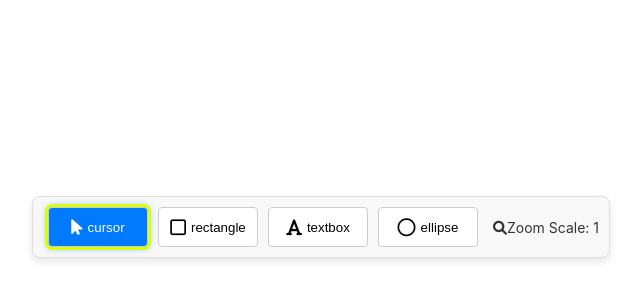
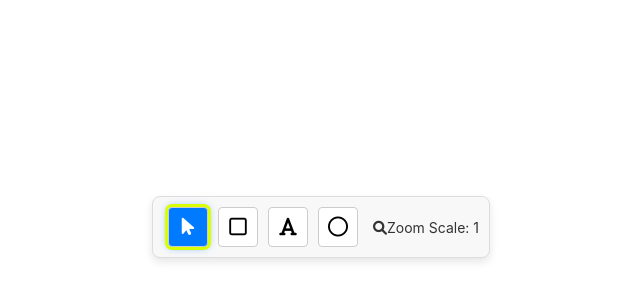
Before and after one commit to niyatN/canvas-wireframe-app, a React (Create React App) app: page / in a window 1280 px wide. Shown: the part 532-832 px from the top of the page, without its empty margins (319-960 px from the left). Built offline with nearby package versions, Linux system fonts and the light colour scheme.

Commit message:
Updated toolType and its properties

```diff
--- a/src/components/Canvas.js
+++ b/src/components/Canvas.js
@@ -3,7 +3,8 @@ import Object from './objects/Object';
 import './../styles/Canvas.css';
 import { v4 as uuidv4 } from 'uuid';
 import Toolbox from './Toolbox';
-import { cursorStyleMap } from './../utils/cursorUtil.js'
+// import { cursorStyleMap } from './../utils/cursorUtil.js';
+import { getCursorStyle } from './../utils/toolsUtil';
 import {
      doubleKeypressThresholdInMilliSeconds,
      getWidthFromPosition,
@@ -216,7 +217,7 @@ const Canvas = () => {
                 onMouseMove={handleMouseMove}
                 onMouseUp={handleMouseUp}
                 style={{
-                    cursor: cursorStyleMap[selectedTool],
+                    cursor: getCursorStyle(selectedTool),
                     transform: `scale(${zoom.scale})`,
                     transformOrigin: '0 0',
                 }}>
--- a/src/components/Toolbox.js
+++ b/src/components/Toolbox.js
@@ -1,7 +1,8 @@
 import React from 'react';
+import { tools } from './../utils/toolsUtil';
 
 const Toolbox = ({handleSelected, selectedTool, zoomLevel}) => {
-  function handleClick(e) {
+  const handleClick = (e) => {
 
     const button = e.target.closest('[data-tool]');
     if (button) {
@@ -9,22 +10,19 @@ const Toolbox = ({handleSelected, selectedTool, zoomLevel}) => {
       handleSelected(selectedTool);
     }
   }
-  const tools = [
-    { name: "cursor", icon: "fa-solid fa-mouse-pointer" },
-    { name: "rectangle", icon: "fa-regular fa-square" },
-    { name: "textbox", icon: "fa-solid fa-font" },
-    { name: "ellipse", icon: "fa-regular fa-circle" }
-  ];
 
   return (
     <div className="toolbox">
       {
         tools.map((tool)=> {
-          const className = selectedTool===tool.name? 'tool-button selected':' tool-button'
+          const className = selectedTool===tool.toolType? 'tool-button selected':' tool-button'
           return (
-            <button key={tool.name} className={className} onClick={handleClick} data-tool={tool.name}>
+            <button key={tool.toolType}
+                    className={className}
+                    onClick={handleClick}
+                    title={tool.toolType}
+                    data-tool={tool.toolType}>
               <i className={tool.icon}></i>
-              {tool.name}
             </button>
           )
         })
--- a/src/styles/Canvas.css
+++ b/src/styles/Canvas.css
@@ -51,36 +51,7 @@ textarea {
 }
 
 /* toolbox related css */
-/*
-.toolbox {
-  position: fixed;
-  bottom: 0;
-  left: 0;
-  width: 100%;
-  background-color: #a0e3f4;
-  padding: 10px;
-  box-shadow: 0 -2px 4px rgba(0, 0, 0, 0.1);
-}
 
-.toolbox-button {
-  margin-right: 10px;
-  background-color: rgb(70, 129, 244);
-  color:  rgb(196, 229, 255);;
-  border-radius: 1px;
-}
-
-
-.selected-button {
-  background-color:  rgb(244, 70, 70);
-  color:  rgb(196, 251, 255);
-  border-color: rgb(111, 83, 189);
-  border-radius: 2px;
-  font-size: 15px;
-  margin-right: 10px;
-}
-
- */
-/* Toolbox.css */
 
 .toolbox {
   display: flex;
@@ -103,7 +74,7 @@ textarea {
   display: flex;
   align-items: center;
   justify-content: center;
-  width: 100px;
+  width: 40px;
   height: 40px;
   margin: 0 5px;
   background-color: #ffffff;
@@ -114,8 +85,7 @@ textarea {
 }
 
 .tool-button i {
-  font-size: 18px;
-  margin-right: 5px;
+  font-size: 20px;
 }
 
 .tool-button.selected {
--- a/src/utils/cursorUtil.js
+++ /dev/null
@@ -1,6 +0,0 @@
-export const cursorStyleMap = {
-    cursor:'default',
-    rectangle: 'crosshair',
-    textbox: 'crosshair',
-    ellipse: 'crosshair'
-}
--- /dev/null
+++ b/src/utils/toolsUtil.js
@@ -0,0 +1,35 @@
+export const tools = [
+    {
+        toolType: 'cursor',
+        cursorStyle: 'default',
+        icon: "fa-solid fa-mouse-pointer",
+        isDrawable: false
+    },
+    {
+        toolType: 'rectangle',
+        cursorStyle: 'crosshair',
+        icon: "fa-regular fa-square",
+        isDrawable: true
+    },
+    {
+        toolType: 'textbox',
+        cursorStyle: 'crosshair',
+        icon: "fa-solid fa-font",
+        isDrawable: true
+    },
+    {
+        toolType: 'ellipse',
+        cursorStyle: 'crosshair',
+        icon: "fa-regular fa-circle",
+        isDrawable: true
+    }
+];
+
+export const getCursorStyle = (toolType) => {
+    const tool = tools.find(t => t.toolType === toolType);
+    if (tool) {
+        return tool.cursorStyle;
+    } else {
+        throw new Error(`Unknown tool type: ${toolType}`);
+    }
+};
```
Also changed, not shown: 1 other file (tests, documents, lock files or other folders).
